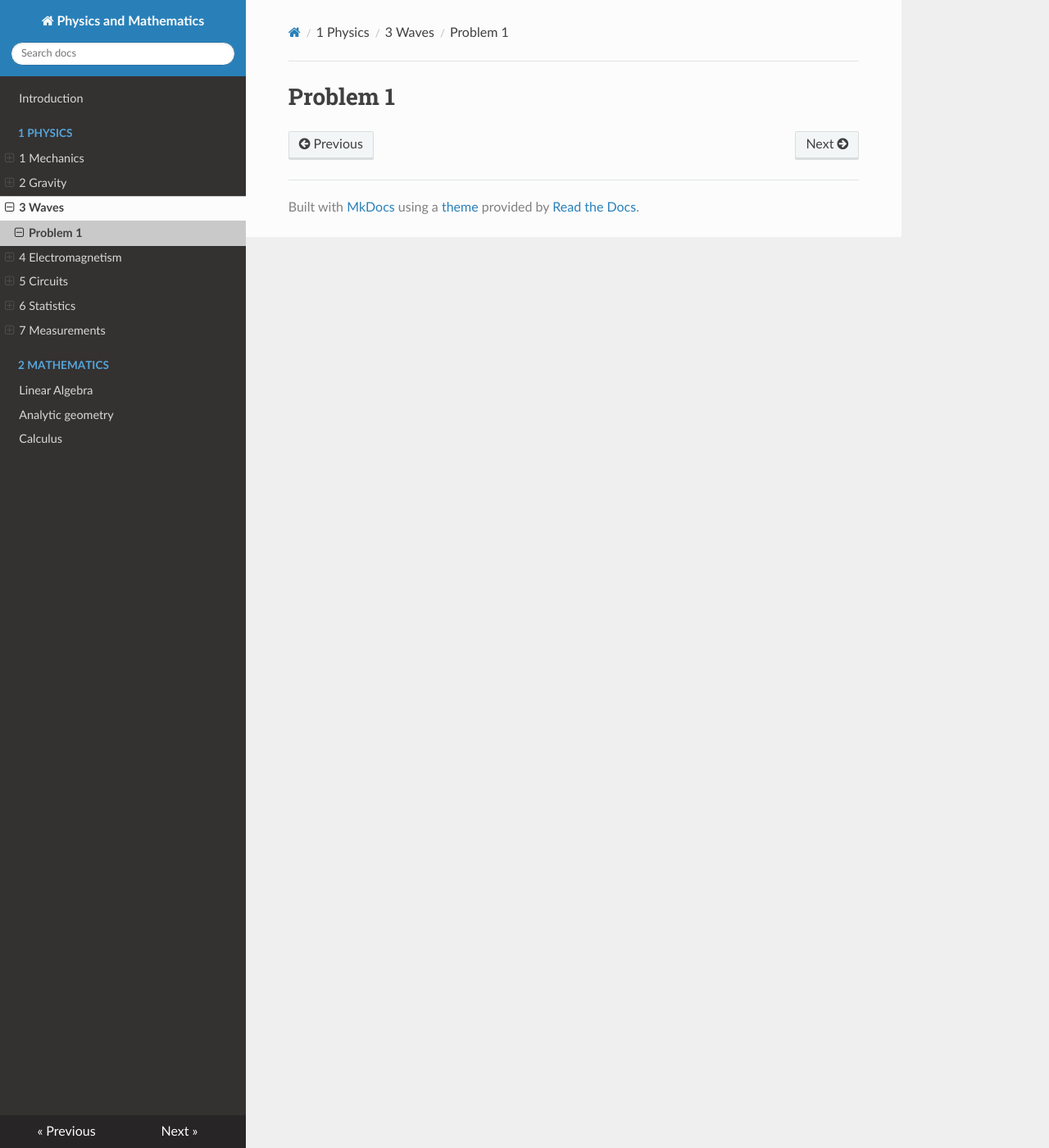
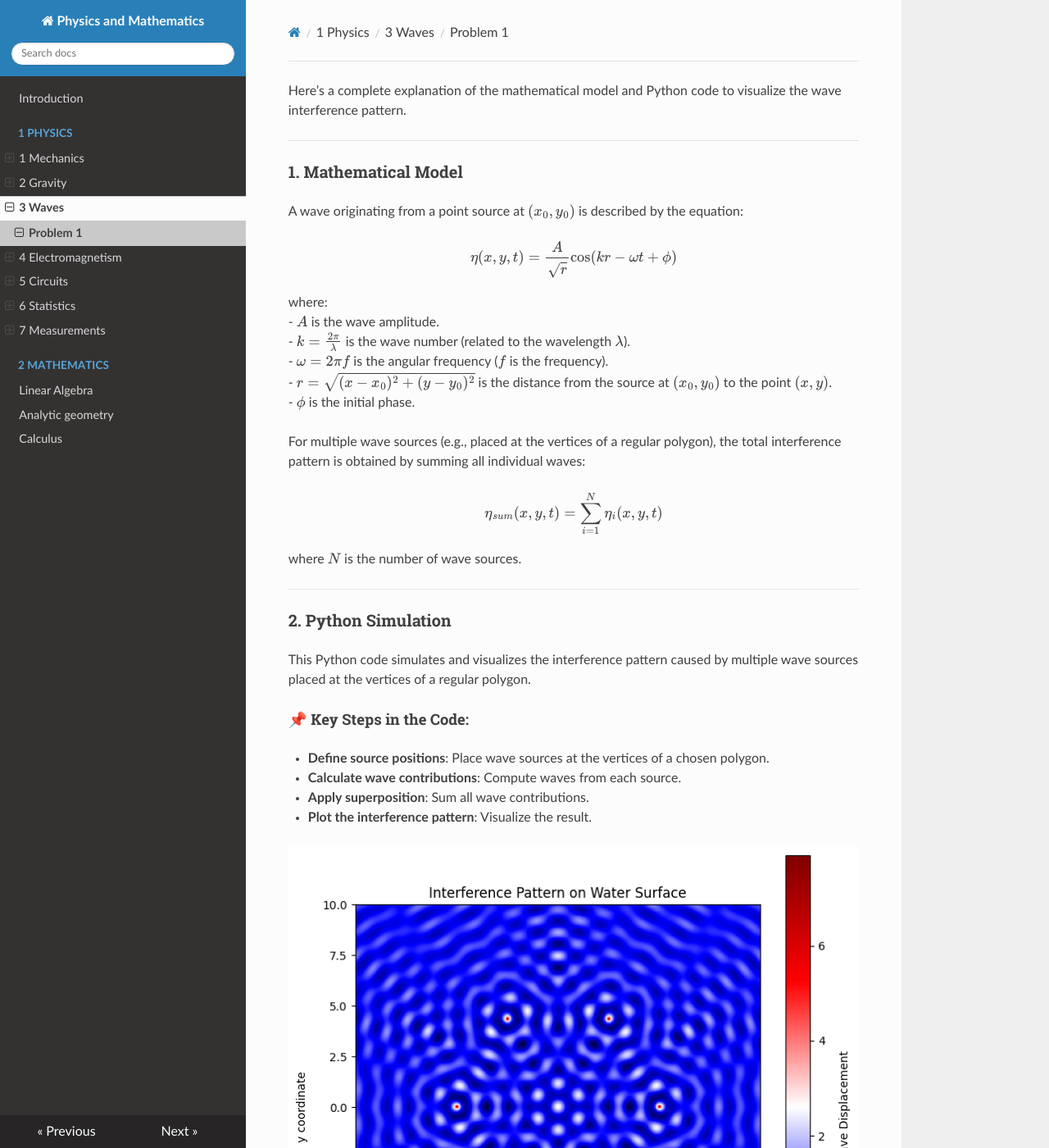
Before and after one commit to YagubMammedov/solutions_repo-main, an MkDocs documentation site: the page built from docs/1 Physics/3 Waves/Problem_1.md, in a window 1280 px wide and 1400 px high. Shown: the whole window at 82% size. Built offline with MkDocs 1.6.1, drawn with Linux system fonts in a browser that asks for light colours; nearby versions of some CDN libraries; some of the changed text lies outside the part shown.

Commit message:
scsafcse

```diff
--- a/docs/1 Physics/3 Waves/Problem_1.md
+++ b/docs/1 Physics/3 Waves/Problem_1.md
@@ -1 +1,48 @@
-# Problem 1
+Here’s a complete explanation of the mathematical model and Python code to visualize the wave interference pattern.
+
+---
+
+### **1. Mathematical Model**
+
+A wave originating from a point source at \((x_0, y_0)\) is described by the equation:
+
+\[
+\eta(x, y, t) = \frac{A}{\sqrt{r}} \cos(kr - \omega t + \phi)
+\]
+
+where:
+- \( A \) is the wave amplitude.
+- \( k = \frac{2\pi}{\lambda} \) is the wave number (related to the wavelength \( \lambda \)).
+- \( \omega = 2\pi f \) is the angular frequency (\( f \) is the frequency).
+- \( r = \sqrt{(x - x_0)^2 + (y - y_0)^2} \) is the distance from the source at \((x_0, y_0)\) to the point \((x, y)\).
+- \( \phi \) is the initial phase.
+
+For multiple wave sources (e.g., placed at the vertices of a regular polygon), the total interference pattern is obtained by summing all individual waves:
+
+\[
+\eta_{sum}(x, y, t) = \sum_{i=1}^{N} \eta_i(x, y, t)
+\]
+
+where \( N \) is the number of wave sources.
+
+---
+
+### **2. Python Simulation**
+This Python code simulates and visualizes the interference pattern caused by multiple wave sources placed at the vertices of a regular polygon.
+
+#### **📌 Key Steps in the Code:**
+- **Define source positions**: Place wave sources at the vertices of a chosen polygon.
+- **Calculate wave contributions**: Compute waves from each source.
+- **Apply superposition**: Sum all wave contributions.
+- **Plot the interference pattern**: Visualize the result.
+
+![alt text](image.png)
+
+The generated graph represents the **wave interference pattern** on a water surface, where multiple wave sources are placed at the vertices of a regular polygon (e.g., hexagon).
+
+### **What the graph shows:**
+- **Red and blue regions**: Represent areas of **constructive and destructive interference**.
+  - **Red** areas indicate wave peaks reinforcing each other (high displacement).
+  - **Blue** areas indicate wave troughs reinforcing each other (low displacement).
+- **Alternating patterns**: Form due to the **superposition** of waves from multiple sources.
+- **Circular wavefronts**: Originate from each source, interfering with others to create a complex pattern.
```
Also changed, not shown: docs/1 Physics/3 Waves/image.png (added).
